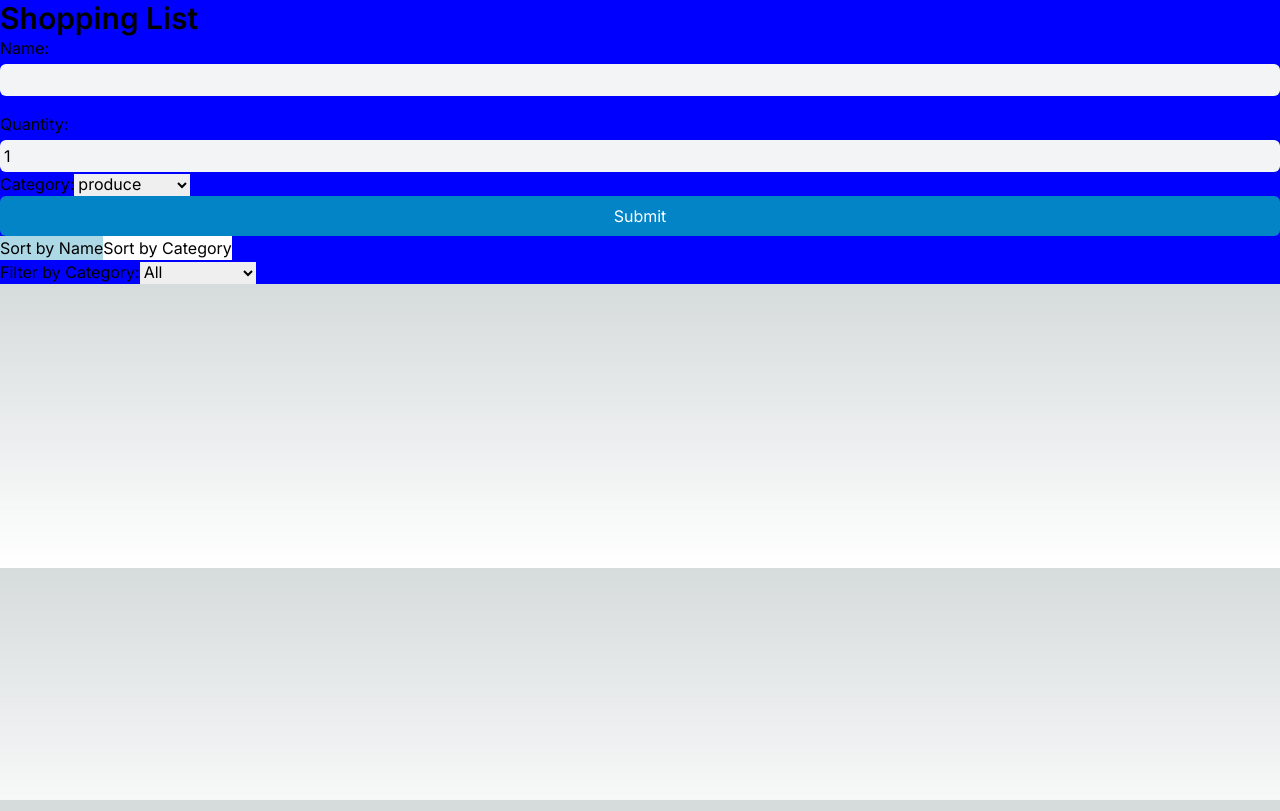
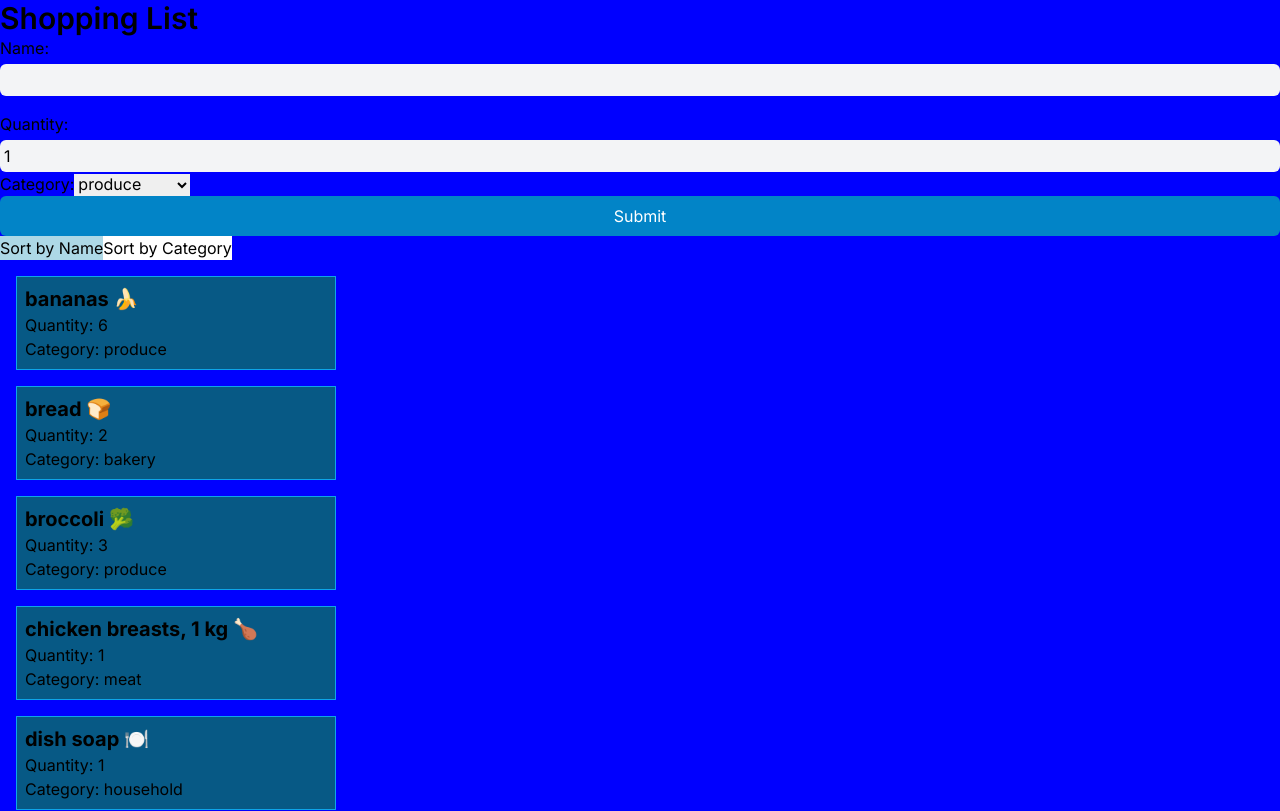
Before and after one commit to kelvinvu19/cprg306-assignments, a Next.js app: page /week6 in a window 1280 px wide. Shown: the top 811 px of the page. Built offline with nearby package versions, Linux system fonts and the light colour scheme.

Commit message:
Update item-list.js

```diff
--- a/app/week6/item-list.js
+++ b/app/week6/item-list.js
@@ -1,71 +1,54 @@
+"use client";
 import React, { useState } from 'react';
 import Item from './item';
+import itemsData from './items.json';
 
-export default function ItemList({ items }) {
-  const [sortBy, setSortBy] = useState('name');
-  const [filterByCategory, setFilterByCategory] = useState('All');
+export default function ItemList() {
+  const [items] = useState(itemsData);
+  const [sortBy, setSortBy] = useState("name");
+
 
   const handleSortChange = (newSortBy) => {
     setSortBy(newSortBy);
   };
 
-  const handleCategoryChange = (newCategory) => {
-    setFilterByCategory(newCategory);
-  };
+
   const sortedItems = [...items].sort((a, b) => {
-    if (sortBy === 'name') {
+    if (sortBy === "name") {
       return a.name.localeCompare(b.name);
-    } else if (sortBy === 'category') {
+    } else if (sortBy === "category") {
       return a.category.localeCompare(b.category);
     }
     return 0;
   });
 
-  const filteredItems = filterByCategory === 'All'
-    ? sortedItems
-    : sortedItems.filter(item => item.category === filterByCategory);
 
   const nameButtonStyle = {
-    backgroundColor: sortBy === 'name' ? 'lightblue' : 'white',
+    backgroundColor: sortBy === "name" ? "lightblue" : "white",
   };
 
   const categoryButtonStyle = {
-    backgroundColor: sortBy === 'category' ? 'lightblue' : 'white',
+    backgroundColor: sortBy === "category" ? "lightblue" : "white",
   };
 
   return (
     <div>
       <div>
-        <button onClick={() => handleSortChange('name')} style={nameButtonStyle}>
+        <button
+          onClick={() => handleSortChange("name")}
+          style={nameButtonStyle}
+        >
           Sort by Name
         </button>
-        <button onClick={() => handleSortChange('category')} style={categoryButtonStyle}>
+        <button
+          onClick={() => handleSortChange("category")}
+          style={categoryButtonStyle}
+        >
           Sort by Category
         </button>
       </div>
-      <div>
-        <label htmlFor="category">Filter by Category:</label>
-        <select
-          id="category"
-          value={filterByCategory}
-          onChange={(e) => handleCategoryChange(e.target.value)}
-        >
-          <option value="All">All</option>
-          <option value="produce">produce</option>
-            <option value="dairy">dairy</option>
-            <option value="bakery">bakery</option>
-            <option value="meat">meat</option>
-            <option value="frozen foods">frozen foods</option>
-            <option value="canned goods">canned food</option>
-            <option value="dry goods">dry</option>
-            <option value="beverages">beverages</option>
-            <option value="snacks">snacks</option>
-            <option value="household">household</option>
-            <option value="other">other</option>
-                    </select>
-      </div>
       <ul>
-        {filteredItems.map((item) => (
+        {sortedItems.map((item) => (
           <Item
             key={item.id}
             name={item.name}
```
